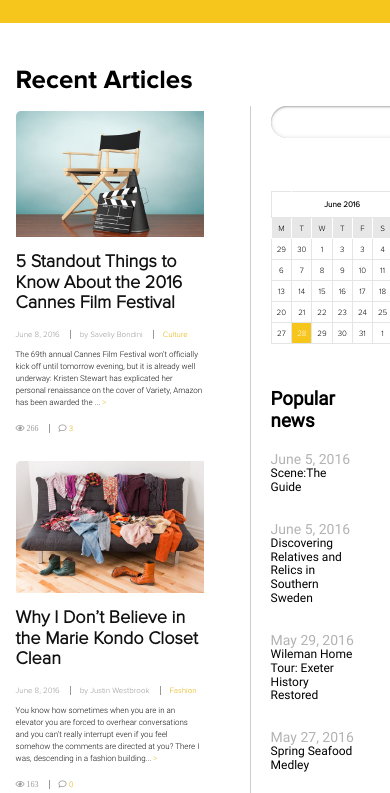
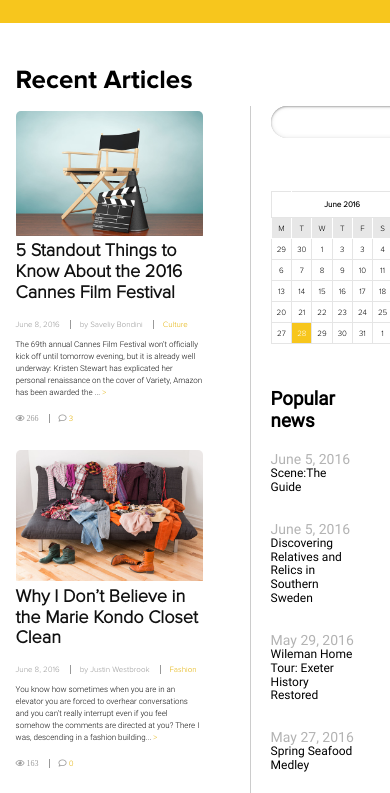
Before and after one commit to ztx25/GoTham, a plain HTML site: page index.html in a window 390 px wide. Shown: the part 43-836 px from the top of the page. Drawn offline with Linux system fonts and the light colour scheme.

Commit message:
index.html final

```diff
--- a/scss/style.scss
+++ b/scss/style.scss
@@ -84,7 +84,7 @@ section {
 	border-radius: 5px;
 						img {
 							width: 100%;
-
+							height: 100%;
 							object-fit: cover;
   						}
 
@@ -343,9 +343,9 @@ td {
 		width:69%;
 	}
 
-	.article-img img {
+	.article-img  {
 		width: 80%;
-		margin: 0 0 20px;
+
 	}
 	.article-wrap {
 		display: block
@@ -391,9 +391,7 @@ td {
 	section {
 	 	width: 60%;
 	}
-	.article-img img {
-		width: 60%;
-	}
+
 	.article-content {
 		h4 {
 			font-size: 25px;
@@ -428,7 +426,7 @@ td {
 		font-size: 8px;
 	}
 	.article-img img {
-		width: 50%;
+
 	}
 	.search {
 		width: 140px;
@@ -445,10 +443,7 @@ td {
 	.header-nav img {
 		width: 90px;
 		}
-	.article-img img {
-		width: 40%;
-		margin: 0 0 10px;
-	}
+
 	.article-content {
 		h4 {
 			font-size: 18px;
@@ -477,10 +472,3 @@ td {
 					}
 	}
 }
-
-@media (max-width: 350px) {
-	.article-img img {
-		width: 35%;
-		margin: 0 0 10px;
-	}
-}
```
Also changed, not shown: index.html (+0 -4 lines), css/style.css.
